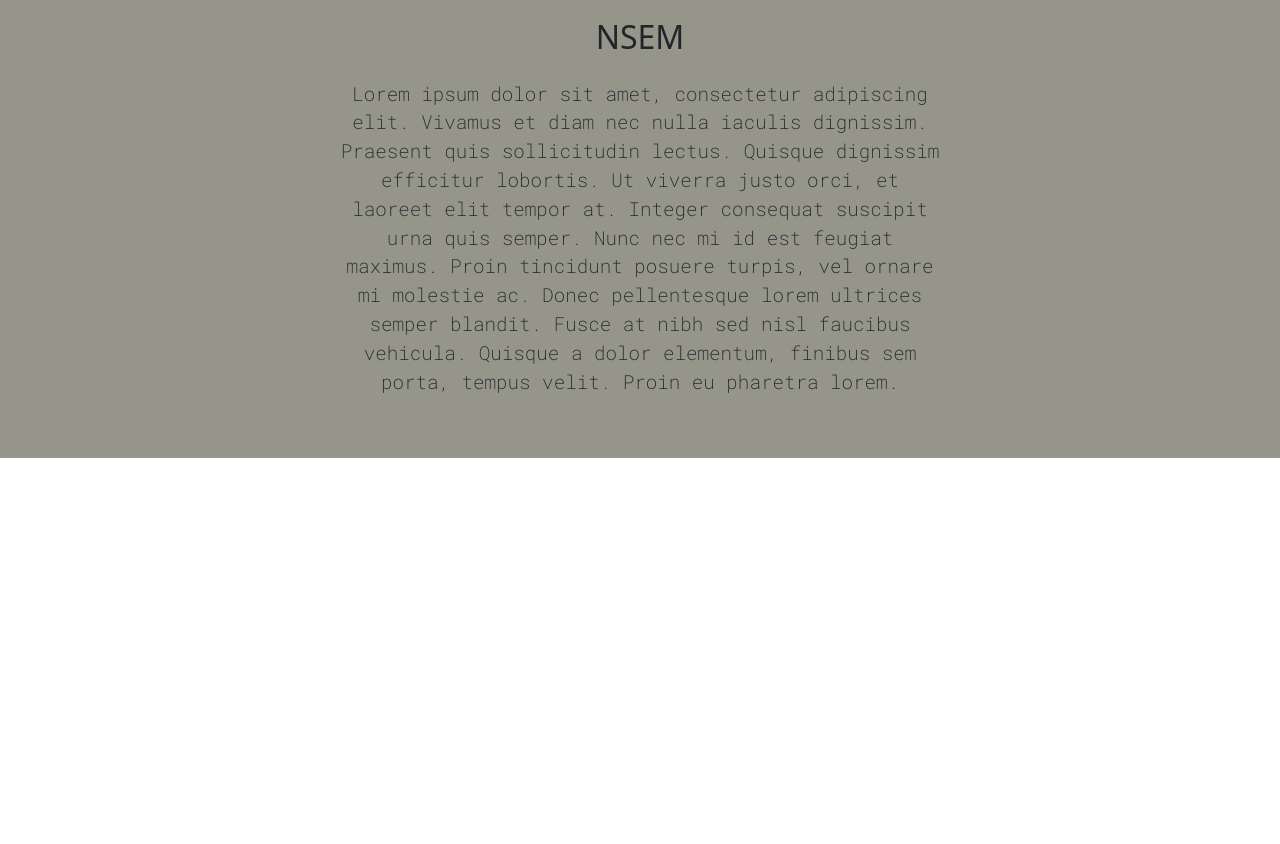
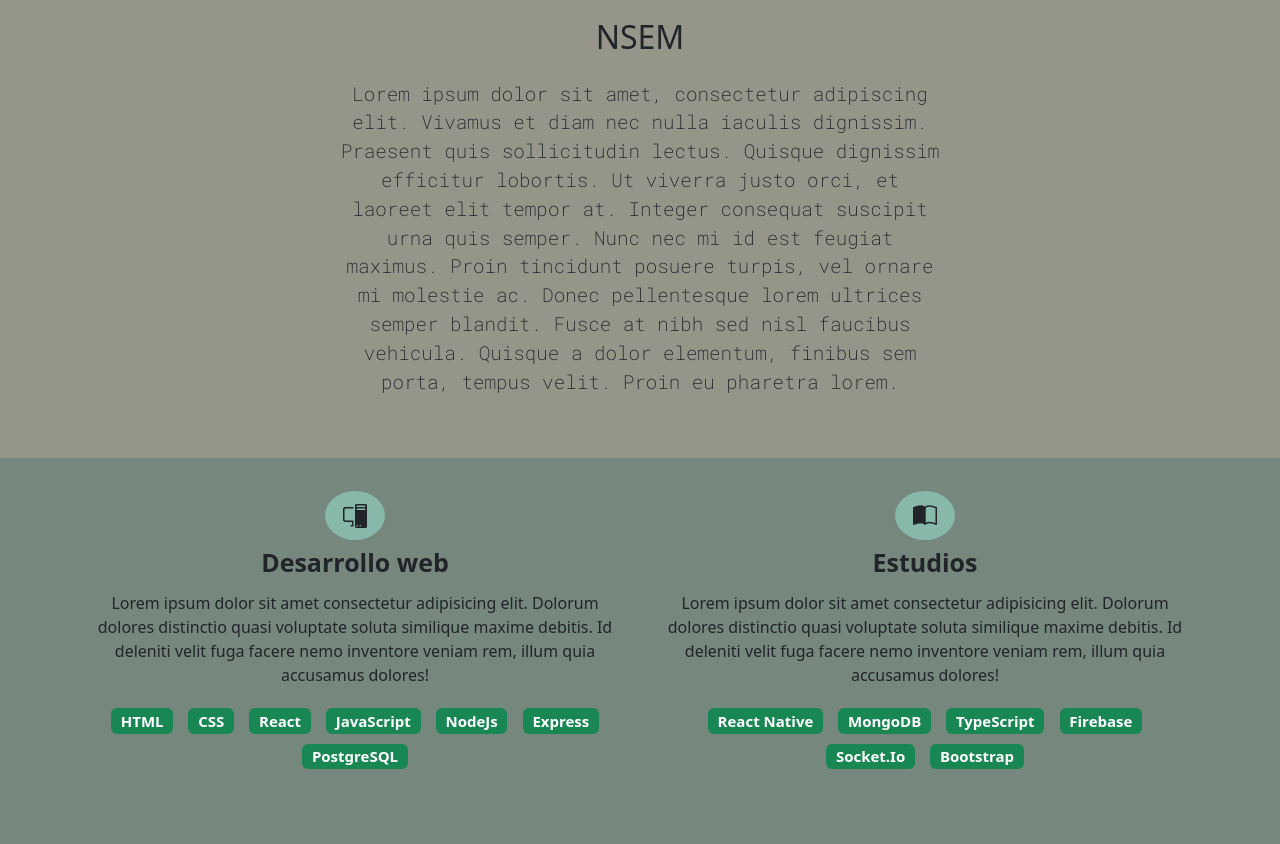
Before and after one commit to 1gnale/portfolio, a plain HTML site: page index.html in a window 1280 px wide. Shown: the part 978-1822 px from the top of the page. Before the commit the page ends 1436 px from the top, so only its background shows below. Drawn offline with nearby package versions, Linux system fonts and the light colour scheme.

Commit message:
about me with exp (to complete) commit

```diff
--- a/index.html
+++ b/index.html
@@ -81,6 +81,40 @@
       </div>
     </section>
     <!-- About -->
+    <!-- Exp -->
+    <section class="exp">
+      <div class="container text-center">
+        <div class="row">
+          <div class="col-12 col-md-6">
+            <i class="bi bi-pc-display"></i>
+            <p class="exp-title">Desarrollo web</p>
+            <p>Lorem ipsum dolor sit amet consectetur adipisicing elit. Dolorum dolores distinctio quasi voluptate soluta similique maxime debitis. Id deleniti velit fuga facere nemo inventore veniam rem, illum quia accusamus dolores!</p>
+            <div class="badge-container">
+              <span class="badge text-bg-success">HTML</span>
+              <span class="badge text-bg-success">CSS</span>
+              <span class="badge text-bg-success">React</span>
+              <span class="badge text-bg-success">JavaScript</span>
+              <span class="badge text-bg-success">NodeJs</span>
+              <span class="badge text-bg-success">Express</span>
+              <span class="badge text-bg-success">PostgreSQL</span>
+            </div>
+          </div>
+          <div class="col-12 col-md-6">
+            <i class="bi bi-book-half"></i>
+            <p class="exp-title">Estudios</p>
+            <p>Lorem ipsum dolor sit amet consectetur adipisicing elit. Dolorum dolores distinctio quasi voluptate soluta similique maxime debitis. Id deleniti velit fuga facere nemo inventore veniam rem, illum quia accusamus dolores!</p>
+            <div class="badge-container">
+              <span class="badge text-bg-success">React Native</span>
+              <span class="badge text-bg-success">MongoDB</span>
+              <span class="badge text-bg-success">TypeScript</span>
+              <span class="badge text-bg-success">Firebase</span>
+              <span class="badge text-bg-success">Socket.Io</span>
+              <span class="badge text-bg-success">Bootstrap</span>
+          </div>
+        </div>
+      </div>
+    </section>
+    <!-- Exp -->
     <!-- Bootstrap Scripts -->
     <script
       src="https://cdn.jsdelivr.net/npm/bootstrap@5.3.1/dist/js/bootstrap.bundle.min.js"
--- a/stylesheet.css
+++ b/stylesheet.css
@@ -74,6 +74,32 @@ h1{
     text-align: center;
 }
 /* About */
+/* Exp */
+.exp{
+    padding: 40px 40px 60px 40px;
+    background-color: #76877d;
+}
+
+.exp .row div .badge-container{
+    font-size: 20px;
+    font-weight: bold;
+    margin: 10px 0;
+}
+.badge{
+    margin: 5px;
+}
+.exp-title{
+    font-size: 25px;
+    font-weight: bold;
+    margin: 10px 0;
+}
+.exp i{
+    font-size: 1.5rem;
+    background-color: #88b8a9;
+    padding: 8px 18px;
+    border-radius: 50%;
+}
+/* Exp */
 /* Responsive Design */
 @media screen and (max-width: 767px) {
     .navbar-brand{
```
